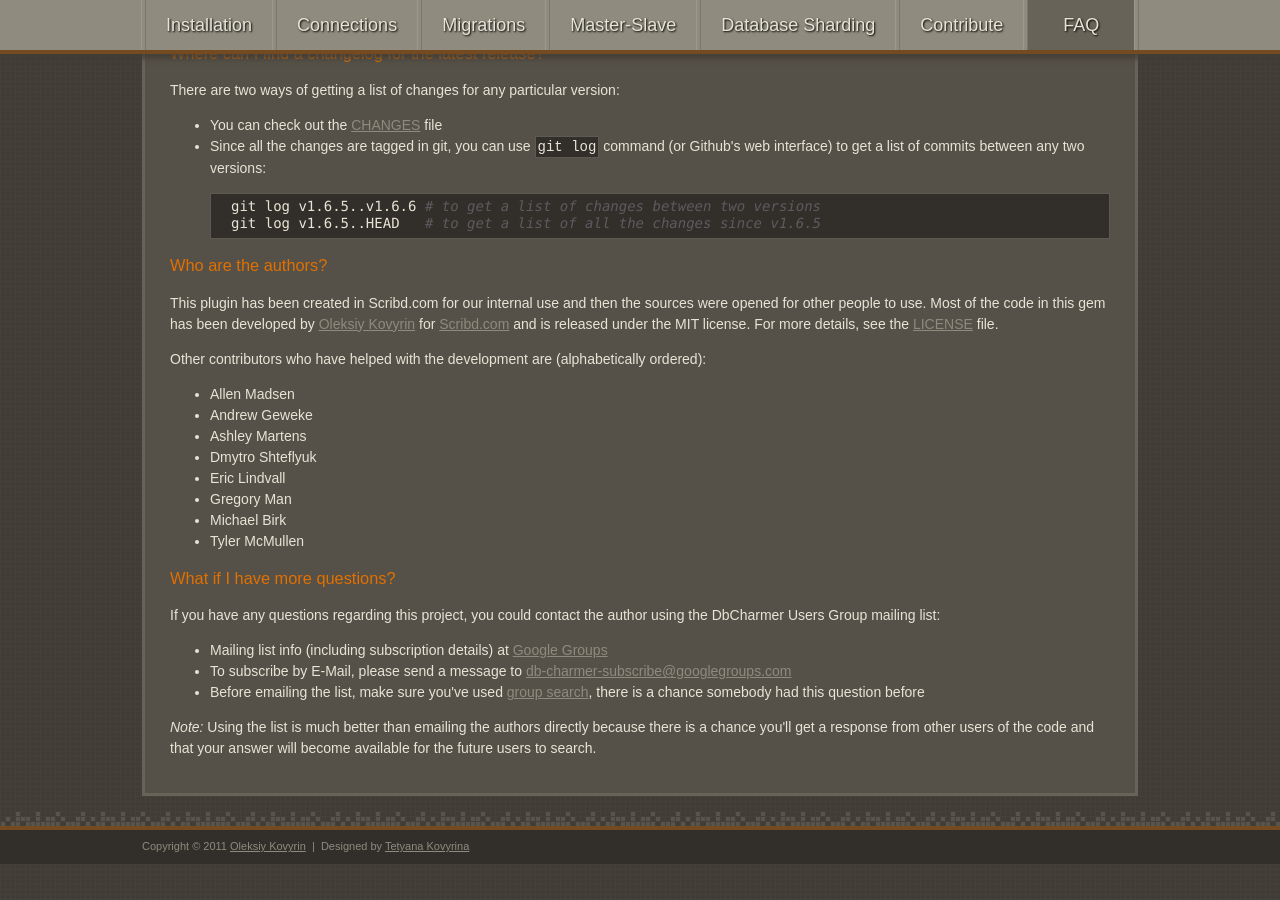
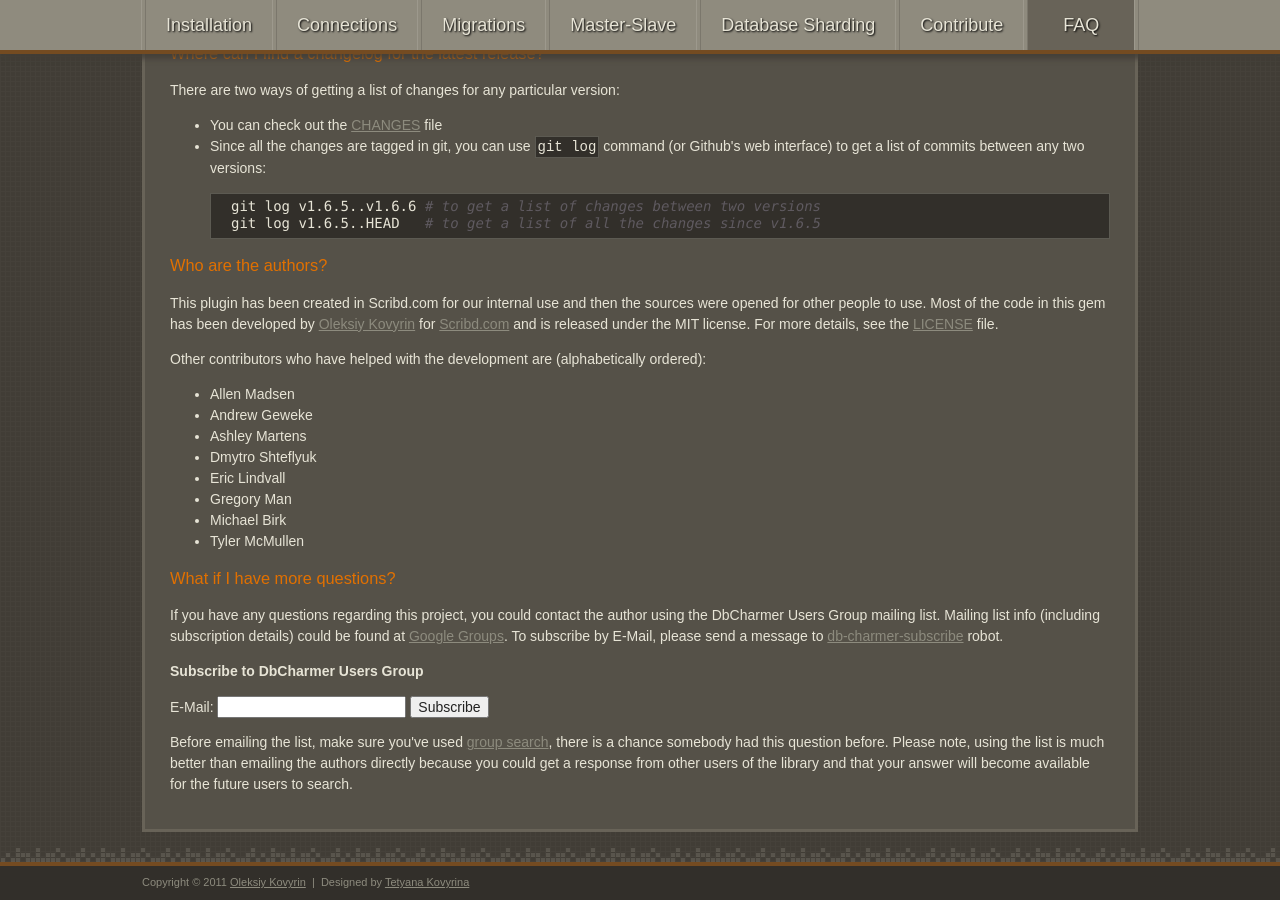
Before and after one commit to kovyrin/db-charmer, a Jekyll site: the page built from faq.html, in a window 1280 px wide and 900 px high, scrolled down 766 px. Built offline with Jekyll 4.4.1, drawn with Linux system fonts in a browser that asks for light colours; nearby versions of some CDN libraries; before the commit the page ends 1630 px from its top, so only the background shows below that.

Commit message:
FAQ: Change mailing list info + added a subscribe form

```diff
--- a/faq.html
+++ b/faq.html
@@ -69,13 +69,18 @@ git log v1.6.5..HEAD   # to get a list of all the changes since v1.6.5
   <h3>What if I have more questions?</h3>
 
   <p>If you have any questions regarding this project, you could contact the
-  author using the DbCharmer Users Group mailing list:</p>
-  <ul>
-    <li>Mailing list info (including subscription details) at <a href="http://groups.google.com/group/db-charmer">Google Groups</a></li>
-    <li>To subscribe by E-Mail, please send a message to <a href="mailto:db-charmer-subscribe@googlegroups.com">db-charmer-subscribe@googlegroups.com</a></li>
-    <li>Before emailing the list, make sure you've used <a href="http://groups.google.com/group/db-charmer/search?group=db-charmer&q=DbCharmer">group search</a>, there is a chance somebody had this question before</li>
-  </ul>
+  author using the DbCharmer Users Group mailing list. Mailing list info (including subscription details)
+  could be found at <a href="http://groups.google.com/group/db-charmer">Google Groups</a>. To subscribe by
+  E-Mail, please send a message to <a href="mailto:db-charmer-subscribe@googlegroups.com">db-charmer-subscribe</a> robot.</p>
 
-  <p><i>Note:</i> Using the list is much better than emailing the authors directly because there is a chance you'll
-  get a response from other users of the code and that your answer will become available for the future users to search.</p>
+  <p><b>Subscribe to DbCharmer Users Group</b><br/>
+    <form action="http://groups.google.com/group/db-charmer/boxsubscribe">
+      E-Mail: <input type=text name=email>&nbsp;<input type=submit name="sub" value="Subscribe">
+    </form>
+  </p>
+
+  <p>Before emailing the list, make sure you've used <a href="http://groups.google.com/group/db-charmer/search?group=db-charmer&q=DbCharmer">group search</a>,
+  there is a chance somebody had this question before. Please note, using the list is much better than emailing the authors directly because you could
+  get a response from other users of the library and that your answer will become available for the future users to search.</p>
+
 </article>
```
